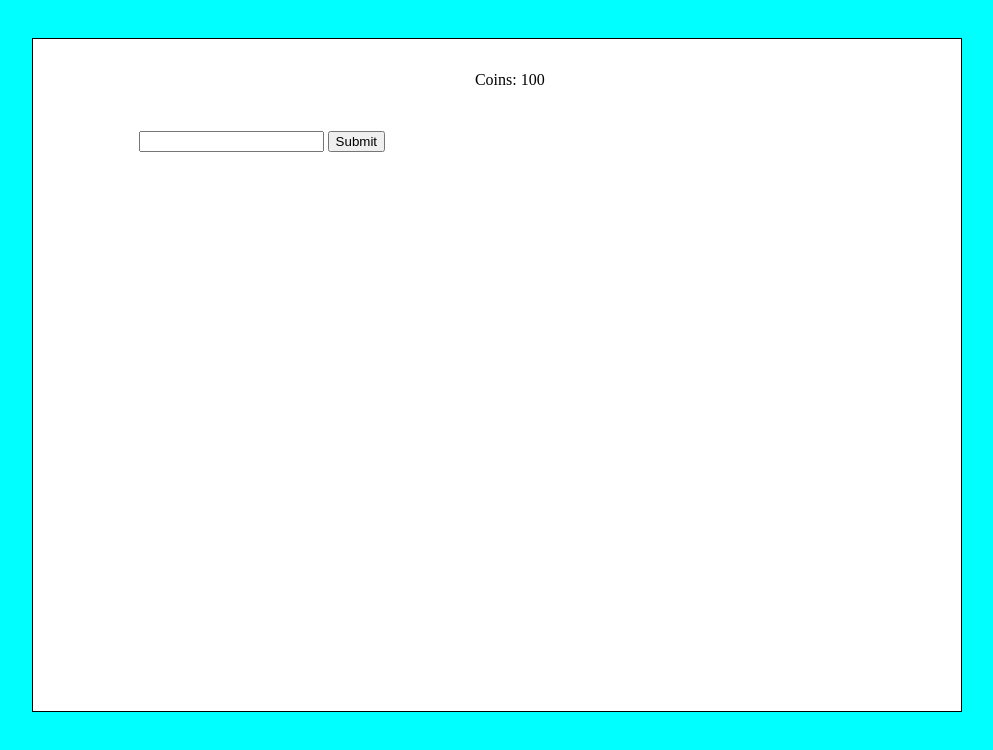
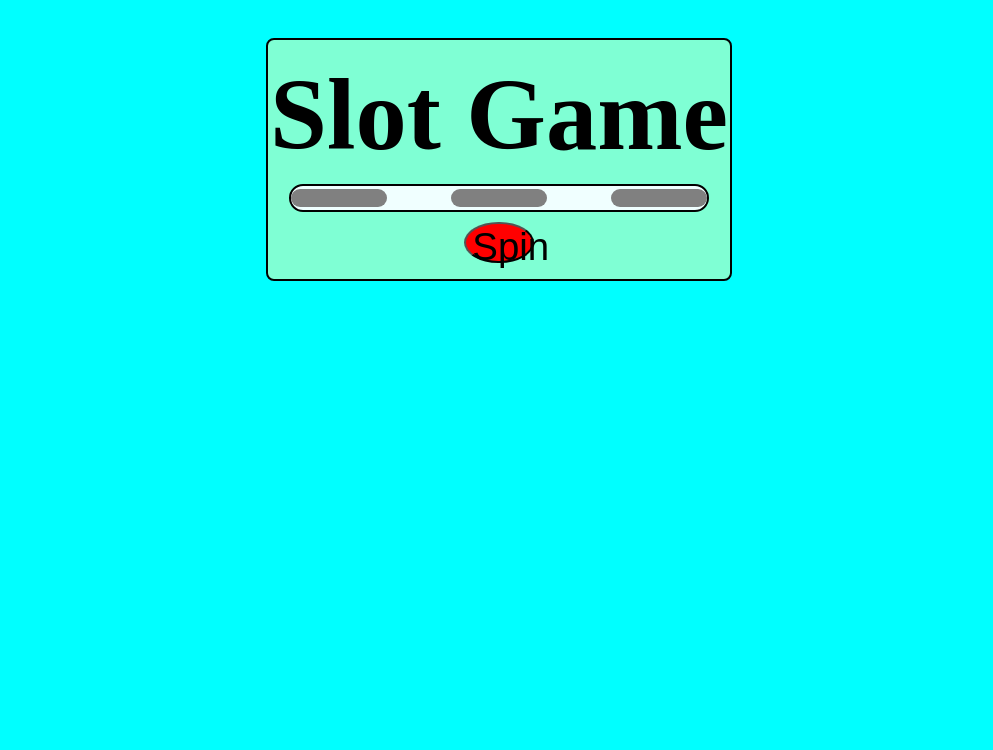
Before and after one commit to jackanlnu/1DV610-L3, a website with bundled scripts: page src/index.html in a window 1280 px wide. Shown: the whole page, without its empty margins (143-1136 px from the left). Built offline with nearby package versions, Linux system fonts and the light colour scheme.

Commit message:
Change style.css

```diff
--- a/src/index.html
+++ b/src/index.html
@@ -8,6 +8,6 @@
   <title>Game Center</title>
 </head>
 <body>
-  <game-center></game-center>
+  <slots-game></slots-game>
 </body>
 </html>
--- a/src/style.css
+++ b/src/style.css
@@ -2,6 +2,5 @@ body{
   display: flex;
   justify-content: center;
   margin: 3vw 0;
-  height: fit-content;
   background-color: aqua;
 }
```
